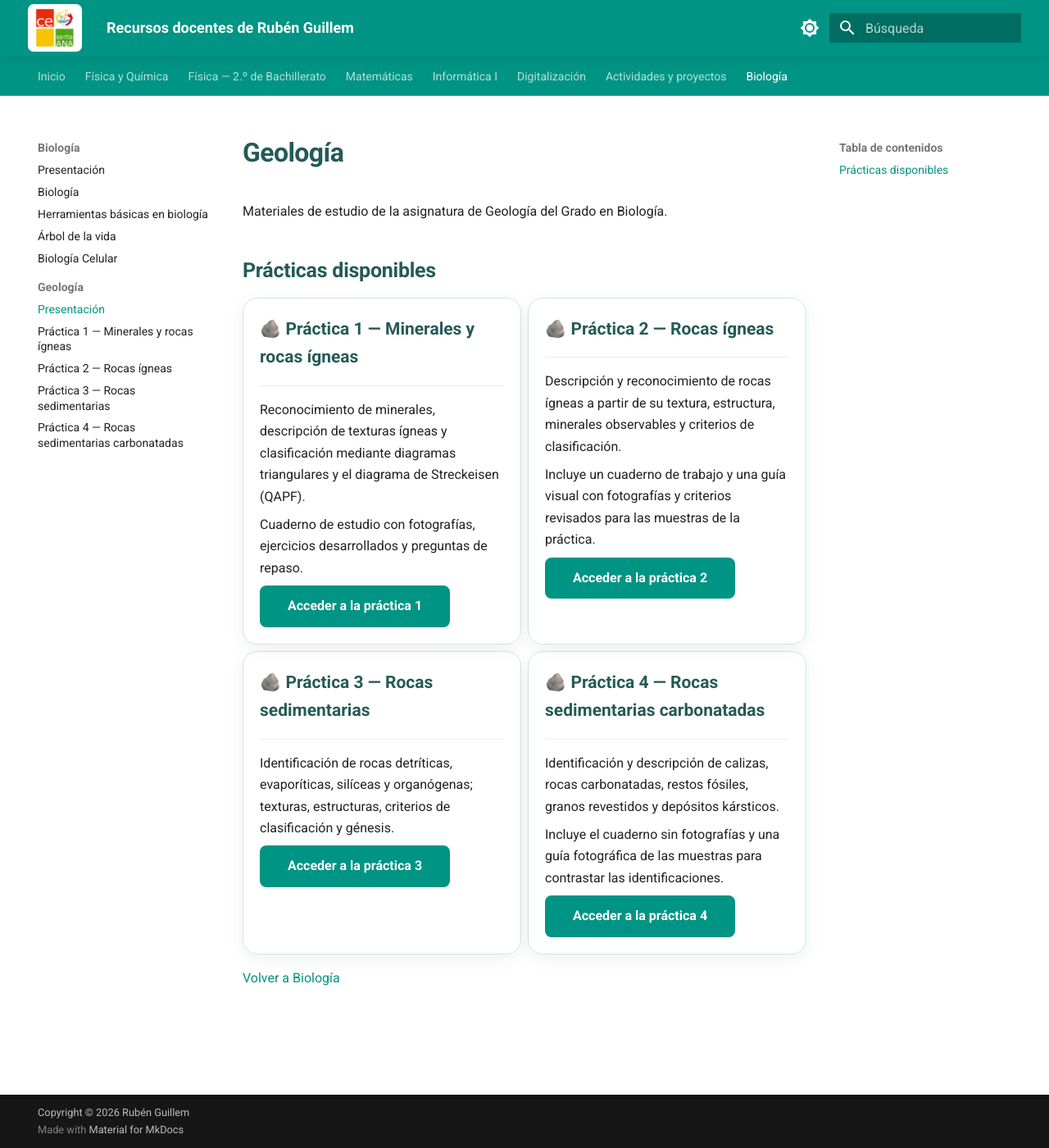
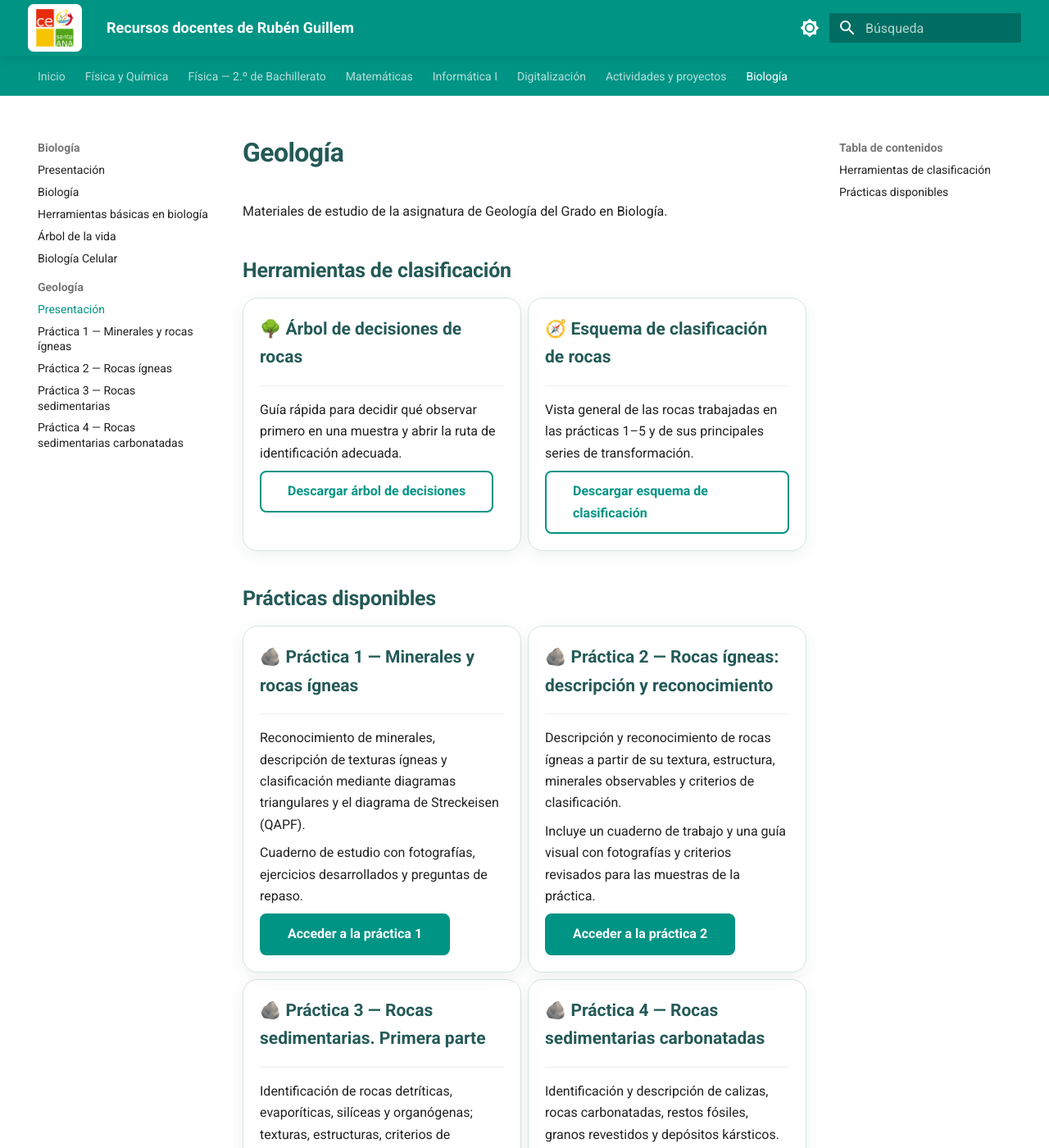
Before and after one commit to 5n7t99rb9d-web/recursos-docentes, an MkDocs documentation site: the page built from docs/biologia/geologia/index.md, in a window 1280 px wide and 1400 px high. Shown: the whole window at 82% size. Built offline with MkDocs 1.6.1 and Material for MkDocs 9.7.7, drawn with Linux system fonts in a browser that asks for light colours; some of the changed text lies outside the part shown.

Commit message:
Actualizar índice de Geología y materiales comunes

```diff
--- a/docs/biologia/geologia/index.md
+++ b/docs/biologia/geologia/index.md
@@ -1,6 +1,28 @@
 # Geología
 
 Materiales de estudio de la asignatura de Geología del Grado en Biología.
+
+## Herramientas de clasificación
+
+<div class="grid cards" markdown>
+
+-   **🌳 Árbol de decisiones de rocas**
+
+    ---
+
+    Guía rápida para decidir qué observar primero en una muestra y abrir la ruta de identificación adecuada.
+
+    [Descargar árbol de decisiones](materiales/arbol-decisiones-rocas.pdf){ .md-button }
+
+-   **🧭 Esquema de clasificación de rocas**
+
+    ---
+
+    Vista general de las rocas trabajadas en las prácticas 1–5 y de sus principales series de transformación.
+
+    [Descargar esquema de clasificación](materiales/esquema-clasificacion-rocas.pdf){ .md-button }
+
+</div>
 
 ## Prácticas disponibles
 
@@ -16,7 +38,7 @@ Materiales de estudio de la asignatura de Geología del Grado en Biología.
 
     [Acceder a la práctica 1](practica-1.md){ .md-button .md-button--primary }
 
--   **🪨 Práctica 2 — Rocas ígneas**
+-   **🪨 Práctica 2 — Rocas ígneas: descripción y reconocimiento**
 
     ---
 
@@ -26,7 +48,7 @@ Materiales de estudio de la asignatura de Geología del Grado en Biología.
 
     [Acceder a la práctica 2](practica-2-rocas.md){ .md-button .md-button--primary }
 
--   **🪨 Práctica 3 — Rocas sedimentarias**
+-   **🪨 Práctica 3 — Rocas sedimentarias. Primera parte**
 
     ---
 
@@ -44,6 +66,16 @@ Materiales de estudio de la asignatura de Geología del Grado en Biología.
 
     [Acceder a la práctica 4](practica-4.md){ .md-button .md-button--primary }
 
+-   **🪨 Práctica 5 — Rocas metamórficas**
+
+    ---
+
+    Identificación de mármol, pizarra y esquisto, con atención a la recristalización, la foliación y las series metamórficas.
+
+    Incluye el cuaderno sin fotografías y una guía fotográfica de las muestras.
+
+    [Acceder a la práctica 5](practica-5.md){ .md-button .md-button--primary }
+
 </div>
 
 [Volver a Biología](../index.md)
```
